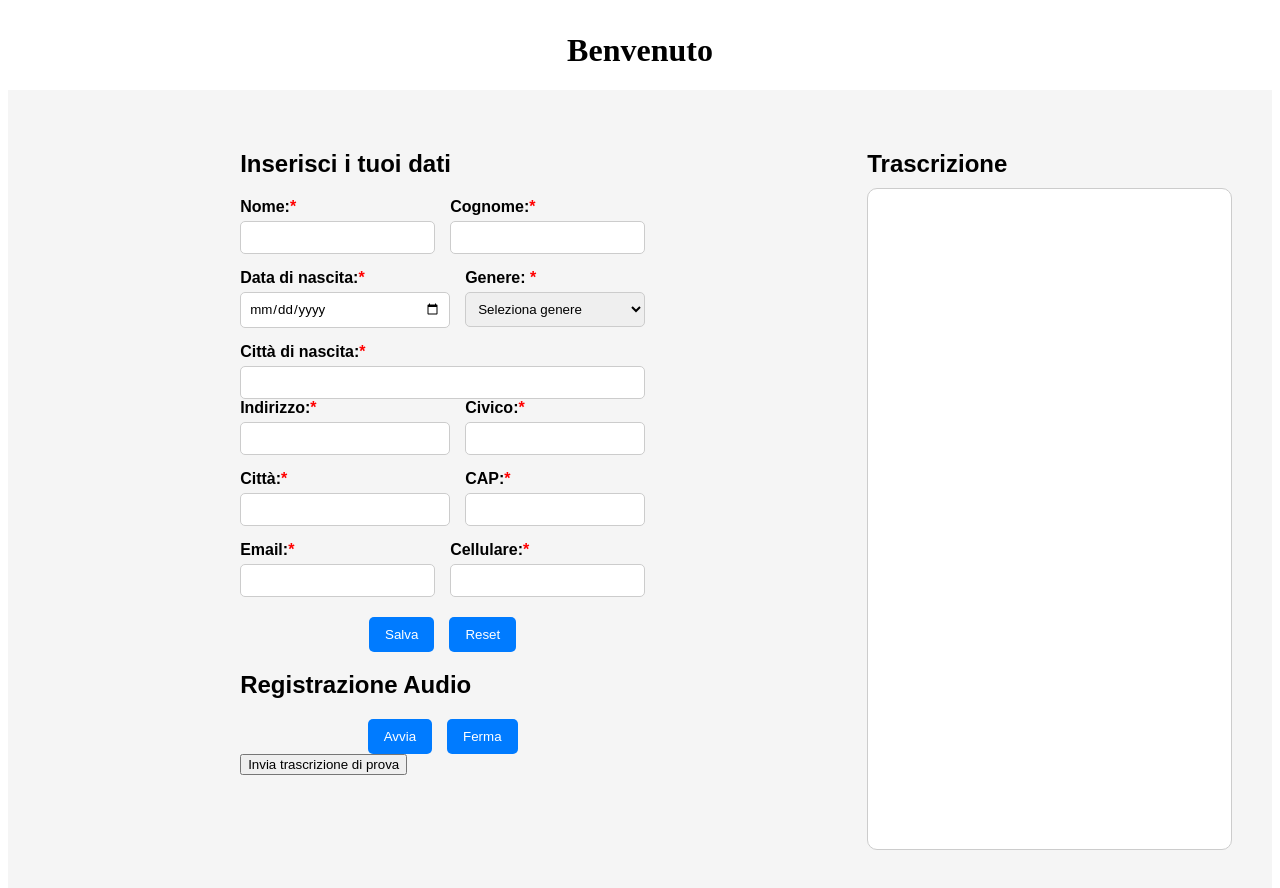
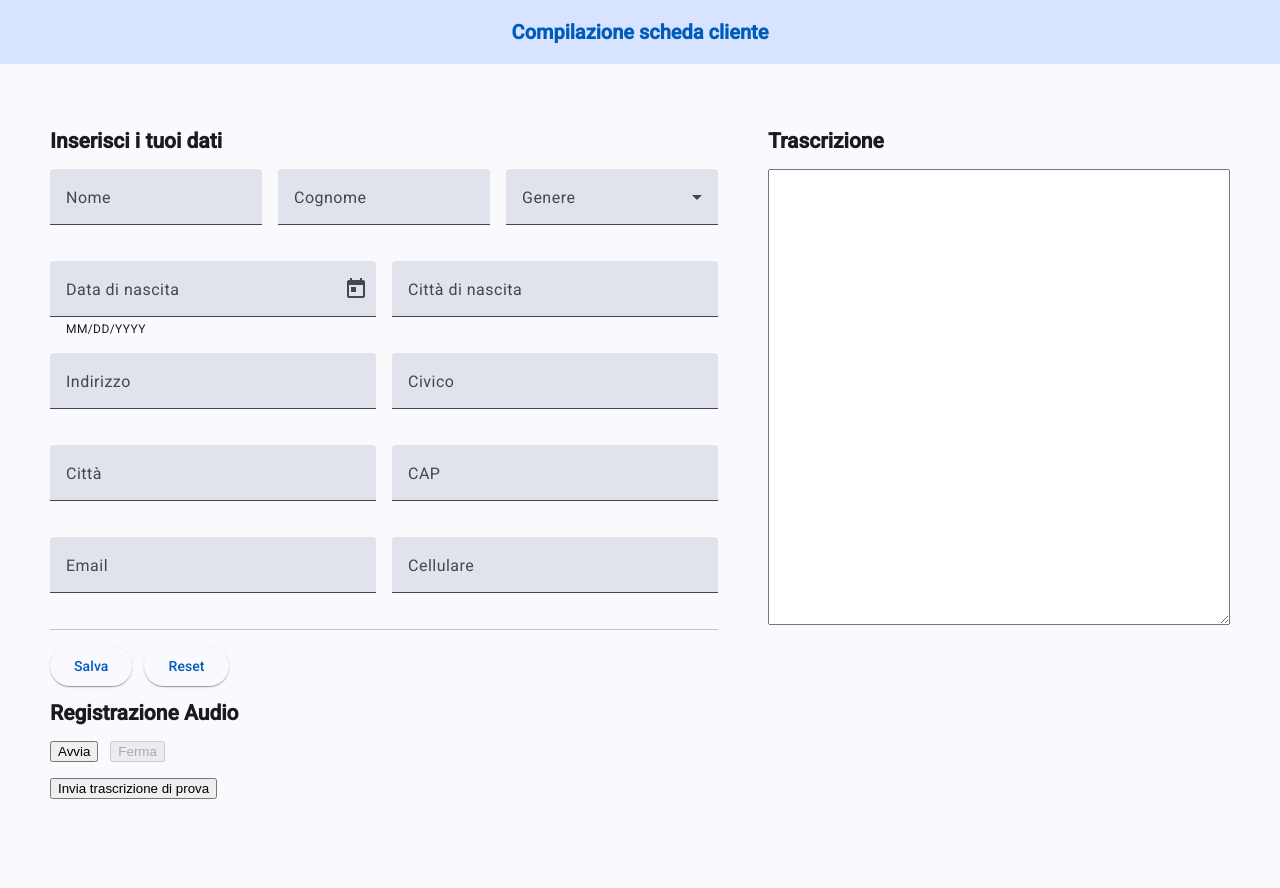
Before and after one commit to feed03/form-localstorage-app, an Angular app in the folder form-localstorage-app-master/frontend/: page / in a window 1280 px wide. Shown: the top 888 px of the page. After the commit the page ends 800 px from the top, so only its background shows below. Built offline with nearby package versions, Linux system fonts and the light colour scheme.

Commit message:
Aggiornato al 19/08 uso di Material

```diff
--- a/form-localstorage-app-master/frontend/angular.json
+++ b/form-localstorage-app-master/frontend/angular.json
@@ -25,6 +25,7 @@
               }
             ],
             "styles": [
+              "src/custom-theme.scss",
               "src/styles.css"
             ]
           },
--- a/form-localstorage-app-master/frontend/package.json
+++ b/form-localstorage-app-master/frontend/package.json
@@ -20,10 +20,12 @@
   },
   "private": true,
   "dependencies": {
+    "@angular/cdk": "^20.1.6",
     "@angular/common": "^20.1.0",
     "@angular/compiler": "^20.1.0",
     "@angular/core": "^20.1.0",
     "@angular/forms": "^20.1.0",
+    "@angular/material": "^20.1.6",
     "@angular/platform-browser": "^20.1.0",
     "@angular/router": "^20.1.0",
     "rxjs": "~7.8.0",
--- a/form-localstorage-app-master/frontend/src/app/app.html
+++ b/form-localstorage-app-master/frontend/src/app/app.html
@@ -1,2 +1 @@
-<h1 class = "welcome">Benvenuto</h1>
 <app-user-form></app-user-form>
--- a/form-localstorage-app-master/frontend/src/app/audio/audioRecorder.ts
+++ b/form-localstorage-app-master/frontend/src/app/audio/audioRecorder.ts
@@ -16,7 +16,7 @@ export class AudioRecorder {
 
   private silenceThreshold = 10; // Soglia per considerare silenzio (Volume)
 
-  private maxSilenceTime = 1000; // Durata in ms del silenzio per considerare pausa
+  private maxSilenceTime = 750; // Durata in ms del silenzio per considerare pausa
 
   private isMonitoring = false; // Controllo sul monitorSilence
 
--- a/form-localstorage-app-master/frontend/src/app/user-form/user-form.css
+++ b/form-localstorage-app-master/frontend/src/app/user-form/user-form.css
@@ -1,120 +1,67 @@
-* {
-    box-sizing: border-box;
-    font-family: Arial, sans-serif;
+/* Contenitore principale a due colonne */
+.form-container {
+  display: flex;
+  gap: 50px;          /* spazio tra form e box trascrizione */
+  align-items: flex-start;
+  margin: 50px;
 }
 
-  body, html {
-    margin: 0;
-    padding: 0;
-    height: 100%;
+/* Colonna sinistra (form) */
+.form-wrapper {
+  flex: 1;
 }
 
-  .form-container {
+/* Colonna destra (trascrizione) */
+.transcription-box {
+  flex: 1;
   display: flex;
-    height: 100vh;
-    padding: 40px;
-    background-color: #f5f5f5;
+  flex-direction: column;
 }
 
-  .form-wrapper {
-    width: 66.66%;
+/* Campi del form */
+.inline-group {
   display: flex;
-    justify-content: center;
-    align-items: center;
+  gap: 16px;
+  margin-bottom: 16px;
 }
 
-  .form-inner {
-    background-color: white;
-    padding: 30px;
-    border-radius: 10px;
-    width: 100%;
-    max-width: 600px;
-    box-shadow: 0 0 15px rgba(0, 0, 0, 0.1);
-  }
-
-  .form-inner h2 {
-    margin-top: 0;
-    margin-bottom: 20px;
-    text-align: center;
-    color: #333;
-  }
-
-  .inline-group {
-    display: flex;
-    gap: 15px;
-    margin-bottom: 15px;
-  }
-
-  .double .pair {
+.inline-group.double .pair {
   flex: 1;
 }
 
 .pair {
   flex: 1;
+}
+
+/* Pulsanti in linea */
+.bottonLine {
   display: flex;
+  gap: 12px;
+  margin: 16px 0;
+}
+
+/* Larghezza piena per text area trascrizione */
+.transcription-box .w-100 {
+  width: 100%;
+}
+
+/* Responsive: una colonna sotto i 900px */
+@media (max-width: 900px) {
+  .form-container {
     flex-direction: column;
   }
-
-  .pair label {
-    font-weight: bold;
-    margin-bottom: 5px;
+}
+.azure-toolbar {
+  background-color: #d7e3ff; /* Azzurro tipico Azure */
+  color: #005cbb;
+  justify-content: center;   /* Centra il contenuto orizzontalmente */
+  font-size: 20px;
+  font-weight: 600;
+  top: 0;
+  z-index: 1000;
 }
 
-  .pair input,
-  .pair select {
-    padding: 8px;
-    border: 1px solid #ccc;
-    border-radius: 5px;
+.toolbar-title {
+  text-align: center;
+  width: 100%;
 }
-
-  .pair.small {
-    max-width: 180px;
-  }
-
-  .bottonLine {
-    display: flex;
-    justify-content: center;
-    gap: 15px;
-    margin-top: 20px;
-    flex-wrap: wrap;
-  }
-
-  .bottonLine button {
-    background-color: #007bff;
-    color: white;
-    border: none;
-    padding: 10px 16px;
-    border-radius: 5px;
-    cursor: pointer;
-    transition: background-color 0.3s ease;
-  }
-
-  .bottonLine button:hover {
-    background-color: #0056b3;
-  }
-
-  .bottonLine p {
-    margin-top: 10px;
-  }
-
-  .transcription-box {
-    width: 33.33%;
-    padding-left: 30px;
-    display: flex;
-    flex-direction: column;
-  }
-
-  .transcription-box h2 {
-    margin-bottom: 10px;
-  }
-
-  .transcription-box textarea {
-    width: 100%;
-    height: 100%;
-    resize: none;
-    padding: 15px;
-    border-radius: 10px;
-    border: 1px solid #ccc;
-    font-family: monospace;
-    background-color: #fff;
-  }
--- a/form-localstorage-app-master/frontend/src/app/user-form/user-form.html
+++ b/form-localstorage-app-master/frontend/src/app/user-form/user-form.html
@@ -1,90 +1,95 @@
+<mat-toolbar class="azure-toolbar">
+  <span class="toolbar-title">Compilazione scheda cliente</span>
+</mat-toolbar>
 
 <div class="form-container">
   <!-- Form a sinistra -->
 <div class="form-wrapper">
-    <div class="form-container">
-      <form #form="ngForm" (ngSubmit)="salva(form)" novalidate>
+    <form (ngSubmit)="salva()">
 
       <h2>Inserisci i tuoi dati</h2>
+
       <div class="inline-group">
-          <div class="pair">
-            <label>Nome:<span style="color: red">*</span></label>
-            <input [(ngModel)]="paziente.name" name="nome" required #nomeRef="ngModel"/>
-            <div *ngIf="form.submitted && nomeRef.invalid" style="color: red"> Inserisci nome </div>
-          </div>
-          <div class="pair">
-            <label>Cognome:<span style="color: red">*</span></label>
-            <input [(ngModel)]="paziente.surname" name="cognome" required #cognomeRef="ngModel"/>
-            <div *ngIf="form.submitted && cognomeRef.invalid" style="color:red"> Inserisci cognome </div>
-          </div>
+        <mat-form-field class="pair" appearance="fill">
+          <mat-label>Nome</mat-label>
+          <input matInput [(ngModel)]="paziente.name" name="name">
+        </mat-form-field>
+
+        <mat-form-field class="pair" appearance="fill">
+          <mat-label>Cognome</mat-label>
+          <input matInput [(ngModel)]="paziente.surname" name="surname">
+        </mat-form-field>
+
+        <mat-form-field class="pair small" appearance="fill">
+          <mat-label>Genere</mat-label>
+          <mat-select [(ngModel)]="paziente.gender" name="gender">
+            <mat-option value="M">Maschile</mat-option>
+            <mat-option value="F">Femminile</mat-option>
+            <mat-option value="Altro">Altro</mat-option>
+          </mat-select>
+        </mat-form-field>
       </div>
 
+      <!-- Data e Città di nascita -->
       <div class="inline-group double">
-          <div class="pair">
-            <label>Data di nascita:<span style="color: red">*</span></label>
-            <input [(ngModel)]="paziente.birthDate" name="dataNascita" required type="date" #birthRef="ngModel"/>
-            <div *ngIf="form.submitted && (!paziente.birthDate || birthRef.invalid)" style="color:red">Inserisci data di nascita</div>
-          </div>
-          <div class="pair small">
-            <label>Genere: <span style="color: red">*</span> </label>
-            <select [(ngModel)]="paziente.gender" name="genere" required #genderRef="ngModel">
-              <option value="" disabled selected>Seleziona genere</option>
-              <option value="M">Maschile</option>
-              <option value="F">Femminile</option>
-              <option value="Altro">Altro</option>
-            </select>
-            <div *ngIf="form.submitted && genderRef.invalid" style="color:red">Inserisci genere</div>
-          </div>
+        <mat-form-field class="pair" appearance="fill">
+          <mat-label>Data di nascita</mat-label>
+          <input matInput [matDatepicker]="picker" [(ngModel)]="paziente.birthDate" name="birthDate"/>
+          <mat-hint>MM/DD/YYYY</mat-hint>
+          <mat-datepicker-toggle matIconSuffix [for]="picker"></mat-datepicker-toggle>
+          <mat-datepicker #picker></mat-datepicker>
+        </mat-form-field>
+
+        <mat-form-field class="pair" appearance="fill">
+          <mat-label>Città di nascita</mat-label>
+          <input matInput [(ngModel)]="paziente.cityOfBirth" name="cityOfBirth">
+        </mat-form-field>
       </div>
 
-        <div class="pair">
-          <label>Città di nascita:<span style="color: red">*</span></label>
-          <input [(ngModel)]="paziente.cityOfBirth" name="cNascita" required #cityBirthRef="ngModel"/>
-          <div *ngIf="form.submitted && cityBirthRef.invalid" style="color:red">Inserisci città di nascita</div>
+      <!-- Indirizzo e Civico -->
+      <div class="inline-group">
+        <mat-form-field class="pair" appearance="fill">
+          <mat-label>Indirizzo</mat-label>
+          <input matInput [(ngModel)]="paziente.address" name="address">
+        </mat-form-field>
+
+        <mat-form-field class="pair" appearance="fill">
+          <mat-label>Civico</mat-label>
+          <input matInput [(ngModel)]="paziente.houseNumber" name="houseNumber">
+        </mat-form-field>
       </div>
 
+       <!-- Città e CAP -->
       <div class="inline-group">
-          <div class="pair">
-            <label>Indirizzo:<span style="color: red">*</span></label>
-            <input [(ngModel)]="paziente.address" name="indirizzo" required #addressRef="ngModel"/>
-            <div *ngIf="form.submitted && addressRef.invalid" style="color:red">Inserisci indirizzo</div>
-          </div>
-          <div class="pair small">
-            <label>Civico:<span style="color: red">*</span></label>
-            <input [(ngModel)]="paziente.houseNumber" name="civico" required #civicoRef="ngModel"/>
-            <div *ngIf="form.submitted && civicoRef.invalid" style="color:red">Inserisci civico</div>
-          </div>
+        <mat-form-field class="pair" appearance="fill">
+          <mat-label>Città</mat-label>
+          <input matInput [(ngModel)]="paziente.city" name="city">
+        </mat-form-field>
+
+        <mat-form-field class="pair" appearance="fill">
+          <mat-label>CAP</mat-label>
+          <input matInput [(ngModel)]="paziente.zipCode" name="zipCode">
+        </mat-form-field>
       </div>
 
+      <!-- Email e Telefono -->
       <div class="inline-group">
-          <div class="pair">
-            <label>Città:<span style="color: red">*</span></label>
-            <input [(ngModel)]="paziente.city" name="citta" required #cityRef="ngModel"/>
-            <div *ngIf="form.submitted && cityRef.invalid" style="color:red">Inserisci città di residenza</div>
-          </div>
-          <div class="pair small">
-            <label>CAP:<span style="color: red">*</span></label>
-            <input [(ngModel)]="paziente.zipCode" name="cap" required #capRef="ngModel"/>
-            <div *ngIf="form.submitted && capRef.invalid" style="color:red">Inserisci CAP</div>
-          </div>
+        <mat-form-field class="pair" appearance="fill">
+          <mat-label>Email</mat-label>
+          <input matInput [(ngModel)]="paziente.email" name="email" placeholder="name@example.com">
+        </mat-form-field>
+
+        <mat-form-field class="pair" appearance="fill">
+          <mat-label>Cellulare</mat-label>
+          <input matInput [(ngModel)]="paziente.phone" name="phone">
+        </mat-form-field>
       </div>
 
-        <div class="inline-group">
-          <div class="pair">
-            <label>Email:<span style="color: red">*</span></label>
-            <input [(ngModel)]="paziente.email" name="email" required #emailRef="ngModel"/>
-            <div *ngIf="form.submitted && emailRef.invalid" style="color:red">Inserisci email</div>
-          </div>
-          <div class="pair">
-            <label>Cellulare:<span style="color: red">*</span></label>
-            <input [(ngModel)]="paziente.phone" name="phone" required #phoneRef="ngModel"/>
-            <div *ngIf="form.submitted && phoneRef.invalid" style="color:red">Inserisci Cellulare</div>
-          </div>
-        </div>
+      <mat-divider></mat-divider>
 
       <div class="bottonLine">
-          <button type="submit">Salva</button>
-          <button type="button" (click)="reset()">Reset</button>
+        <button mat-raised-button color="primary" type="submit">Salva</button>
+        <button mat-raised-button color="warn" type="button" (click)="reset()">Reset</button>
       </div>
 
       <h2>Registrazione Audio</h2>
@@ -100,7 +105,6 @@
       <audio *ngIf="audioUrl" [src]="audioUrl" controls></audio>
     </form>
   </div>
-  </div>
 
   <!-- Box trascrizione a destra -->
   <div class="transcription-box">
--- a/form-localstorage-app-master/frontend/src/app/user-form/user-form.ts
+++ b/form-localstorage-app-master/frontend/src/app/user-form/user-form.ts
@@ -1,42 +1,52 @@
-// Import componenti Angular
 import { Component, OnInit } from '@angular/core';
-import { FormsModule, NgForm } from '@angular/forms';
 import { CommonModule } from '@angular/common';
+import { HttpClient } from '@angular/common/http';
+import { FormsModule } from '@angular/forms';
 
 // Import servizi
 import { Paziente } from './paziente';
 import { AudioRecorder } from '../audio/audioRecorder';
 
-// Import del servizio HTTP per l'invio al backend
-import { HttpClient } from '@angular/common/http';
+// Angular Material
+import { MatFormFieldModule } from '@angular/material/form-field';
+import { MatInputModule } from '@angular/material/input';
+import { MatButtonModule } from '@angular/material/button';
+import { MatIconModule } from '@angular/material/icon';
+import { MatSelectModule } from '@angular/material/select';
+import { MatOptionModule, provideNativeDateAdapter } from '@angular/material/core';
+import { MatDividerModule } from '@angular/material/divider';
+import { MatDatepickerModule } from '@angular/material/datepicker';
+import { MatToolbarModule } from '@angular/material/toolbar';
 
 
 @Component({
   selector: 'app-user-form',
   standalone: true,
-  imports: [FormsModule, CommonModule],
+  providers: [provideNativeDateAdapter()],
+  imports: [
+    CommonModule,
+    MatFormFieldModule, MatInputModule,
+    MatButtonModule, MatIconModule,
+    MatSelectModule, MatOptionModule,
+    MatDatepickerModule, MatDividerModule,
+    FormsModule, MatToolbarModule
+  ],
+
   templateUrl: './user-form.html',
-  styleUrl: './user-form.css'
+  styleUrls: ['./user-form.css']
 })
 
 export class UserForm implements OnInit {
   paziente: Paziente = new Paziente();
-  numeroCasuale: number | null = null;
 
   recorder!: AudioRecorder; // Oggetto per la gestione dell'audio
   audioUrl: string | null = null; // URL generato per ascoltare l'audio generato
-
   isRecording: boolean = false; // tiene traccia se stiamo registrando
 
   trascrizione: string = " ";
-
   trascrizioneProva: string = "";
 
-
-  constructor(
-    //private cd: ChangeDetectorRef, // Forzare gli aggiornamenti nel template
-    private http: HttpClient // Invio dei blobs al BE
-  ) {
+  constructor(private http: HttpClient) {
     this.carica();
     this.caricaTrascrizioneDaFile('testoProva_4.txt');
   }
@@ -65,13 +75,7 @@ export class UserForm implements OnInit {
   }
 
   // Salva localmente i dati (cache del browser)
-  salva(form: NgForm) {
-    console.log('form valid?', form.valid);
-    console.log('form invalid?', form.invalid);
-
-    if (form.invalid){
-      return;
-    }
+  salva() {
     localStorage.setItem('paziente', this.paziente.toJSON());
     alert('Dati salvati correttamente!');
   }
@@ -111,23 +115,16 @@ export class UserForm implements OnInit {
   }
 
   // Metodo che invia la trascriizone la BackEnd e popola il form
-  inviaTrascrizione(temp: string) {
-  if (!temp.trim()) {
+  inviaTrascrizione(testo: string) {
+    if (!testo.trim()) {
       alert("La trascrizione è vuota.");
       return;
     }
-
-    this.http.post<any>('http://localhost:3000/analizza', { testo: temp }).subscribe({
+    this.http.post<any>('http://localhost:3000/analizza', { testo }).subscribe({
       next: (res) => {
-        if(res?.risultato) {
-          let dati;
+        if (res?.risultato) {
           try {
-            dati = JSON.parse(res.risultato);
-          } catch {
-            alert("Il formato della risposta non è un JSON valido");
-            return;
-          }
-          // Popola il modello `paziente`
+            const dati = JSON.parse(res.risultato);
             this.paziente.name = dati.nome || '';
             this.paziente.surname = dati.cognome || '';
             this.paziente.birthDate = dati.data_nascita || '';
@@ -139,28 +136,21 @@ export class UserForm implements OnInit {
             this.paziente.zipCode = dati.cap || '';
             this.paziente.email = dati.email || '';
             this.paziente.phone = dati.telefono || '';
-
-          //alert('Form auto-compilato da trascrizione.');
+          } catch {
+            alert("Formato risposta non valido");
+          }
         } else {
           alert('Nessun risultato dal modello');
         }
       },
-      error: (err) => {
-        console.error("Errore durante l'invio al Modello: ", err);
-      }
+      error: (err) => console.error("Errore durante invio al modello:", err)
     });
   }
 
   caricaTrascrizioneDaFile(percorso: string) {
     this.http.get(percorso, { responseType: 'text' }).subscribe({
-      next: (testo) => {
-        this.trascrizioneProva = testo;
-        console.log('File caricato:', testo);
-      },
-      error: (err) => {
-        console.error('Errore nel caricamento del file:', err);
-        alert('Impossibile caricare il file di trascrizione.');
-      }
+      next: testo => this.trascrizioneProva = testo,
+      error: err => console.error('Errore caricamento file:', err)
     });
   }
 }
--- /dev/null
+++ b/form-localstorage-app-master/frontend/src/custom-theme.scss
@@ -0,0 +1,35 @@
+
+// Include theming for Angular Material with `mat.theme()`.
+// This Sass mixin will define CSS variables that are used for styling Angular Material
+// components according to the Material 3 design spec.
+// Learn more about theming and how to use it for your application's
+// custom components at https://material.angular.dev/guide/theming
+@use '@angular/material' as mat;
+
+html {
+  @include mat.theme((
+    color: (
+      primary: mat.$azure-palette,
+      tertiary: mat.$blue-palette,
+    ),
+    typography: Roboto,
+    density: 0,
+  ));
+}
+
+body {
+  // Default the application to a light color theme. This can be changed to
+  // `dark` to enable the dark color theme, or to `light dark` to defer to the
+  // user's system settings.
+  color-scheme: light;
+
+  // Set a default background, font and text colors for the application using
+  // Angular Material's system-level CSS variables. Learn more about these
+  // variables at https://material.angular.dev/guide/system-variables
+  background-color: var(--mat-sys-surface);
+  color: var(--mat-sys-on-surface);
+  font: var(--mat-sys-body-medium);
+
+  // Reset the user agent margin.
+  margin: 0;
+}
--- a/form-localstorage-app-master/frontend/src/index.html
+++ b/form-localstorage-app-master/frontend/src/index.html
@@ -6,6 +6,8 @@
   <base href="/">
   <meta name="viewport" content="width=device-width, initial-scale=1">
   <link rel="icon" type="image/x-icon" href="favicon.ico">
+  <link href="https://fonts.googleapis.com/css2?family=Roboto:wght@300;400;500&display=swap" rel="stylesheet">
+  <link href="https://fonts.googleapis.com/icon?family=Material+Icons" rel="stylesheet">
 </head>
 <body>
   <app-root></app-root>
--- a/form-localstorage-app-master/frontend/src/styles.css
+++ b/form-localstorage-app-master/frontend/src/styles.css
@@ -1 +1,5 @@
 /* You can add global styles to this file, and also import other style files */
+
+
+html, body { height: 100%; }
+body { margin: 0; font-family: Roboto, "Helvetica Neue", sans-serif; }
```
Also changed, not shown: form-localstorage-app-master/frontend/public/testoProva_3.txt, form-localstorage-app-master/frontend/public/testoProva_4.txt, 1 other file (tests, documents, lock files or other folders). Lines whose indentation alone changed are shown as unchanged.
